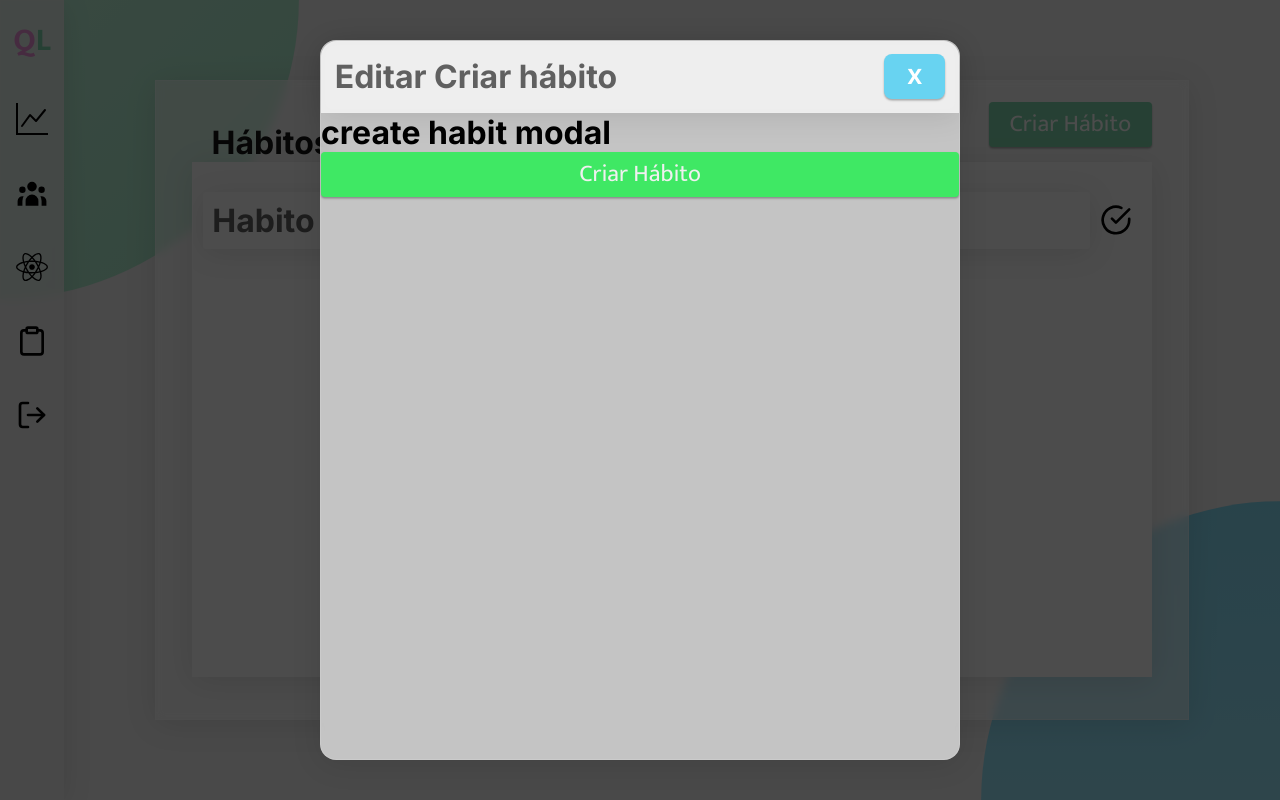
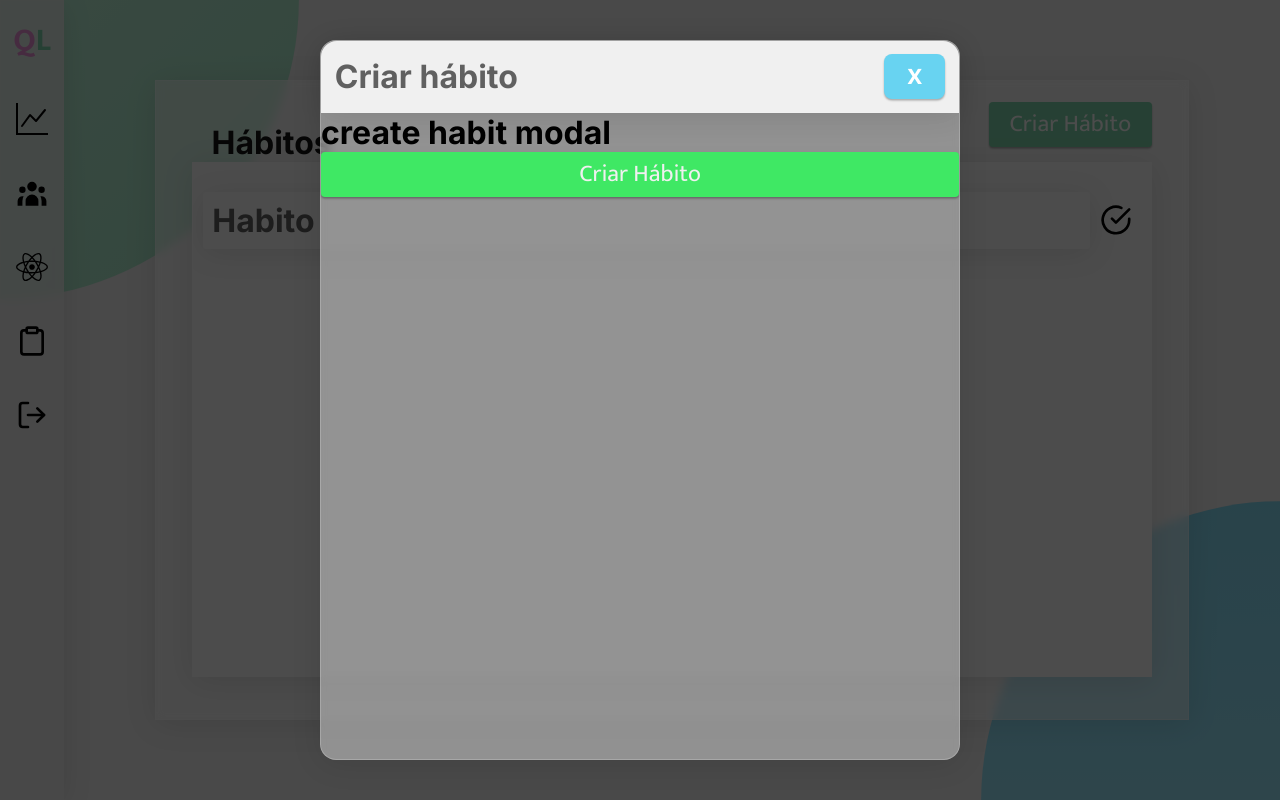
Before and after one commit to nittts/quality-life, a React (Create React App) app: page /habit in a window 1280 px wide. Both pictures are taken after a click on the button "Criar Hábito". Built offline with nearby package versions, Linux system fonts and the light colour scheme.

Commit message:
fix: modal background color

```diff
--- a/src/components/Modal/index.jsx
+++ b/src/components/Modal/index.jsx
@@ -19,7 +19,7 @@ export default function Modal({
     <Container id="modal-background" onClick={(e) => handleCloseModal(e)}>
       <Content>
         <Header>
-          <h1>Editar {label}</h1>
+          <h1>{label}</h1>
           <Button onClick={(e) => setModalState(false)} color="rose" width={48}>
             X
           </Button>
--- a/src/components/Modal/style.js
+++ b/src/components/Modal/style.js
@@ -19,7 +19,7 @@ export const Container = styled.div`
 export const Content = styled.div`
   /* width: 50%; */
   /* height: 90%; */
-  background: rgba(217, 217, 217, 0.86);
+  background: rgba(217, 217, 217, 0.5);
   border-radius: 16px;
   box-shadow: 0 4px 30px rgba(0, 0, 0, 0.1);
   backdrop-filter: blur(5px);
@@ -40,7 +40,7 @@ export const Header = styled.div`
   width: 100%;
   height: 10%;
 
-  background: rgba(240, 240, 240, 0.94);
+  background: rgba(240, 240, 240, 1);
   border-top-left-radius: 16px;
   border-top-right-radius: 16px;
   box-shadow: 0 4px 30px rgba(0, 0, 0, 0.1);
```
